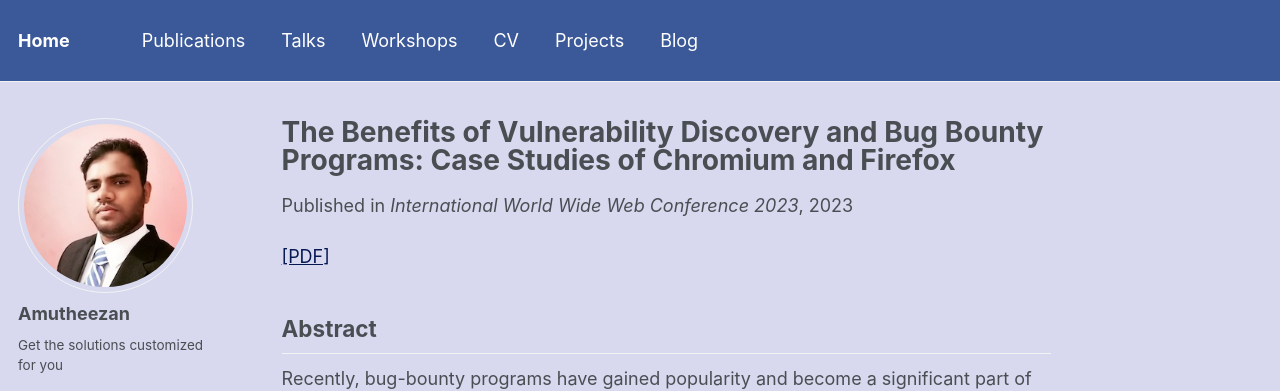
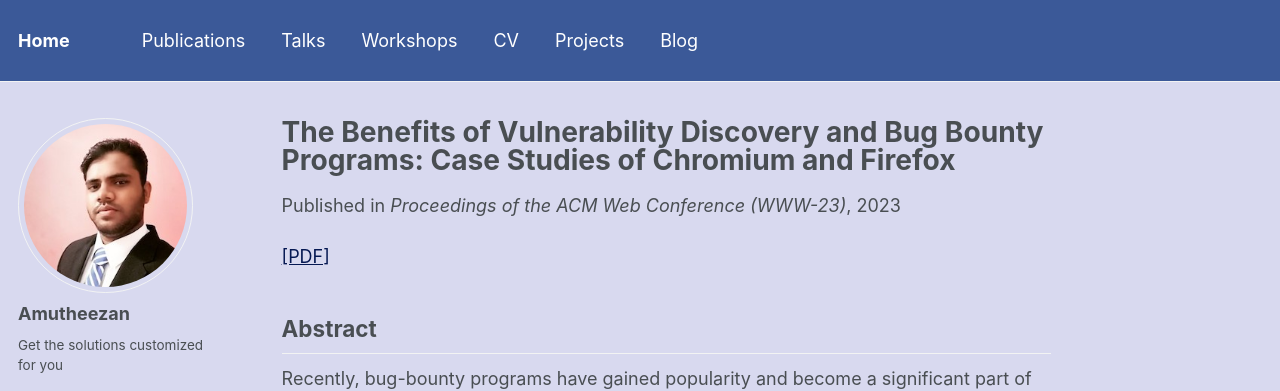
Before and after one commit to Amutheezan/amutheezan.github.io, a Jekyll site: the page built from _publications/2023-05-04-www23.md, in a window 1280 px wide and 900 px high. Shown: the top 391 px of the window. Built offline with Jekyll 4.4.1, drawn with Linux system fonts in a browser that asks for light colours; some web fonts are replaced.

Commit message:
Update 2023-05-04-www23.md

```diff
--- a/_publications/2023-05-04-www23.md
+++ b/_publications/2023-05-04-www23.md
@@ -3,7 +3,7 @@ title: "The Benefits of Vulnerability Discovery and Bug Bounty Programs: Case St
 collection: publications
 permalink: /publication/www23
 date: 2023-05-04
-venue: 'International World Wide Web Conference 2023'
+venue: 'Proceedings of the ACM Web Conference (WWW-23)'
 ---
 
 [[PDF]](https://arxiv.org/abs/2301.12092)
```
